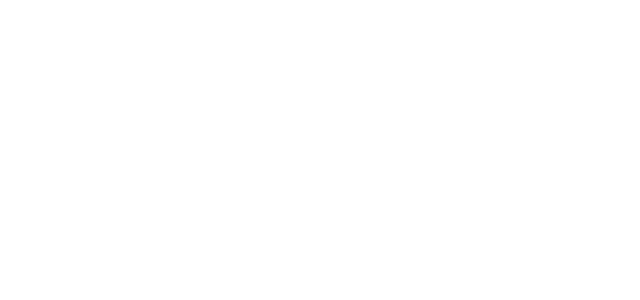
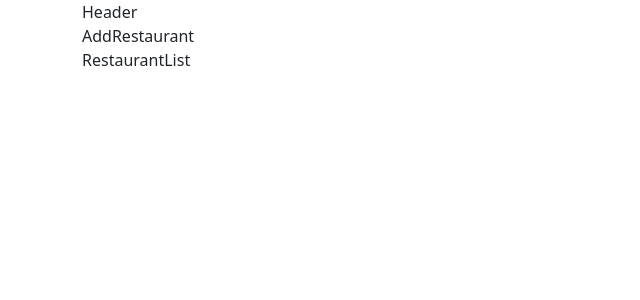
Before and after one commit to curlos/yelp-clone, a React (Create React App) app in the folder client/: page / in a window 1280 px wide. Shown: the top 300 px of the page, without its empty margins (0-640 px from the left). Built offline with nearby package versions, Linux system fonts and the light colour scheme; the HTML template or start-up script is replaced by a standard one.

Commit message:
setup frontend

```diff
--- a/client/package.json
+++ b/client/package.json
@@ -8,6 +8,8 @@
     "@testing-library/user-event": "^13.2.1",
     "react": "^17.0.2",
     "react-dom": "^17.0.2",
+    "react-router": "^6.2.1",
+    "react-router-dom": "^6.2.1",
     "react-scripts": "5.0.0",
     "web-vitals": "^2.1.0"
   },
--- a/client/public/index.html
+++ b/client/public/index.html
@@ -15,6 +15,12 @@
       user's mobile device or desktop. See https://developers.google.com/web/fundamentals/web-app-manifest/
     -->
     <link rel="manifest" href="%PUBLIC_URL%/manifest.json" />
+
+    <link href="https://cdn.jsdelivr.net/npm/bootstrap@5.1.3/dist/css/bootstrap.min.css" rel="stylesheet" integrity="sha384-1BmE4kWBq78iYhFldvKuhfTAU6auU8tT94WrHftjDbrCEXSU1oBoqyl2QvZ6jIW3" crossorigin="anonymous">
+    <link
+      rel="stylesheet"
+      href="https://cdnjs.cloudflare.com/ajax/libs/font-awesome/5.15.1/css/all.min.css"
+    />
     <!--
       Notice the use of %PUBLIC_URL% in the tags above.
       It will be replaced with the URL of the `public` folder during the build.
--- a/client/src/App.js
+++ b/client/src/App.js
@@ -1,10 +1,18 @@
 import './App.css';
+import { BrowserRouter as Router, Switch, Route } from "react-router-dom";
+import { RestaurantsContextProvider } from "./context/RestaurantsContext";
+import Home from './pages/Home'
 
 function App() {
   return (
-    <div>
+    <RestaurantsContextProvider>
+      <Router>
+        <Switch>
+          <Route exact path="/" component={Home} />
 
-    </div>
+        </Switch>
+      </Router>
+    </RestaurantsContextProvider>
   );
 }
 
--- /dev/null
+++ b/client/src/components/AddRestaurant.js
@@ -0,0 +1,9 @@
+import React from 'react'
+
+const AddRestaurant = () => {
+  return (
+    <div>AddRestaurant</div>
+  )
+}
+
+export default AddRestaurant
--- /dev/null
+++ b/client/src/components/Header.js
@@ -0,0 +1,9 @@
+import React from 'react'
+
+const Header = () => {
+  return (
+    <div>Header</div>
+  )
+}
+
+export default Header
--- /dev/null
+++ b/client/src/components/RestaurantList.js
@@ -0,0 +1,9 @@
+import React from 'react'
+
+const RestaurantList = () => {
+  return (
+    <div>RestaurantList</div>
+  )
+}
+
+export default RestaurantList
--- /dev/null
+++ b/client/src/context/RestaurantsContext.js
@@ -0,0 +1,26 @@
+import React, { useState, createContext } from 'react'
+
+export const RestaurantsContext = createContext()
+
+export const RestaurantsContextProvider = (props) => {
+  const [restaurants, setRestaurants] = useState([])
+  const [selectedRestaurant, setSelectedRestaurant] = useState(null)
+
+  const addRestaurants = (restaurant) => {
+    setRestaurants([...restaurants, restaurant])
+  }
+
+  return (
+    <RestaurantsContext.Provider
+      value={{
+        restaurants,
+        setRestaurants,
+        addRestaurants,
+        selectedRestaurant,
+        setSelectedRestaurant,
+      }}
+    >
+      {props.children}
+    </RestaurantsContext.Provider>
+  )
+}
--- /dev/null
+++ b/client/src/pages/Home.js
@@ -0,0 +1,16 @@
+import React from 'react'
+import Header from '../components/Header'
+import AddRestaurant from '../components/AddRestaurant'
+import RestaurantList from '../components/RestaurantList'
+
+const Home = () => {
+  return (
+    <div className="container">
+      <Header />
+      <AddRestaurant />
+      <RestaurantList />
+    </div>
+  )
+}
+
+export default Home
```
Also changed, not shown: 1 other file (tests, documents, lock files or other folders).
